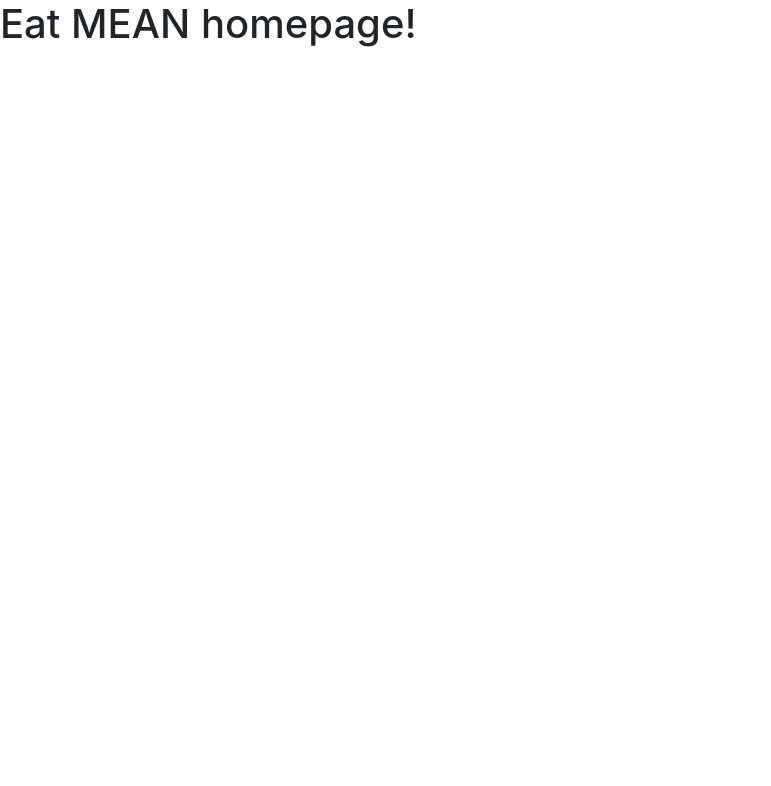
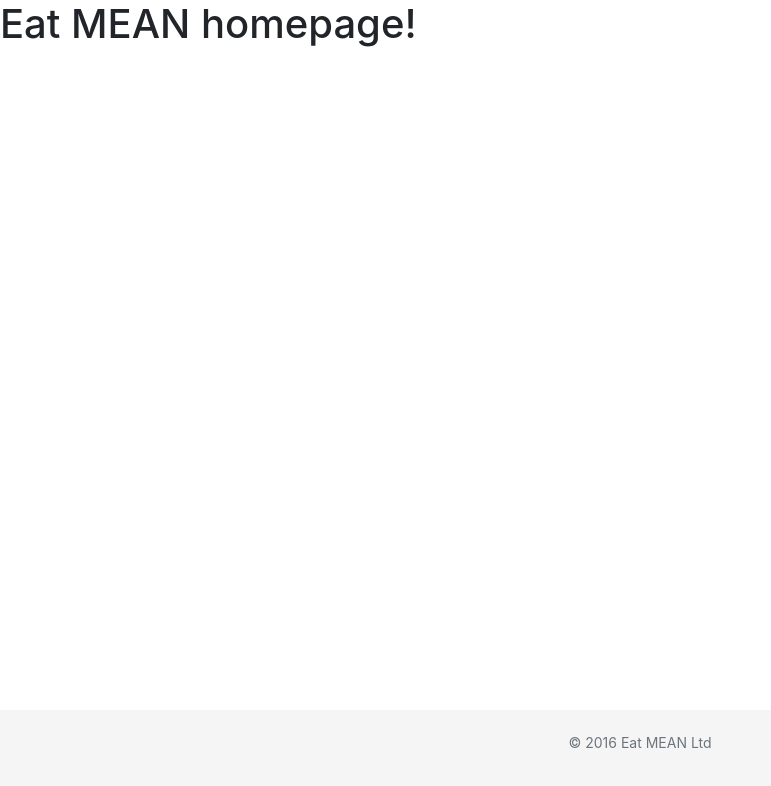
Before and after one commit to bmdoane/Eat-MEAN, a website: page public/index.html in a window 1280 px wide. Shown: the whole page, without its empty margins (0-771 px from the left). Drawn offline with nearby package versions, Linux system fonts and the light colour scheme.

Commit message:
added basic sticky footer

```diff
--- a/app.js
+++ b/app.js
@@ -6,6 +6,8 @@ const path = require('path')
 
 const port = process.env.PORT || 3000
 app.set('port', port)
+
+// MIDDLEWARE
 // Setting static directory.  path.join to avoid syntactic issues of direct restructures on different operating systems.
 app.use(express.static(path.join(__dirname, 'public')))
 
--- /dev/null
+++ b/public/css/styles.css
@@ -0,0 +1,21 @@
+/* Sticky footer styles */
+html {
+  position: relative;
+  min-height: 100%;
+}
+body {
+  /* Margin bottom by footer height */
+  margin-bottom: 90px;
+}
+.padded {
+  padding-top: 30px
+}
+.footer {
+  position: absolute;
+  bottom: 0;
+  width: 100%;
+  /* Set the fixed height of the footer here */
+  height: 90px;
+  background-color: #f5f5f5;
+  padding-top: 20px;
+}
--- a/public/index.html
+++ b/public/index.html
@@ -3,10 +3,21 @@
 <head>
 	<meta charset="UTF-8">
 	<title>Eat MEAN</title>
-	<link rel="stylesheet" href="lib/bootswatch/superhero/bootstrap.min.css" />
+	<link rel="stylesheet" href="/lib/bootswatch/superhero/bootstrap.min.css" />
+	<link rel="stylesheet" href="/css/styles.css">
 </head>
 <body>
+
 	<h1>Eat MEAN homepage!</h1>
+
+	<footer class="footer">
+		<div class="container">
+			<p class="text-muted text-center">
+				<small>&copy; 2016 Eat MEAN Ltd</small>
+			</p>
+		</div>
+	</footer>
+
 	<script src="lib/jquery/dist/jquery.min.js"></script>
 </body>
 </html>
```
Also changed, not shown: public/images/plate.jpeg (added).
